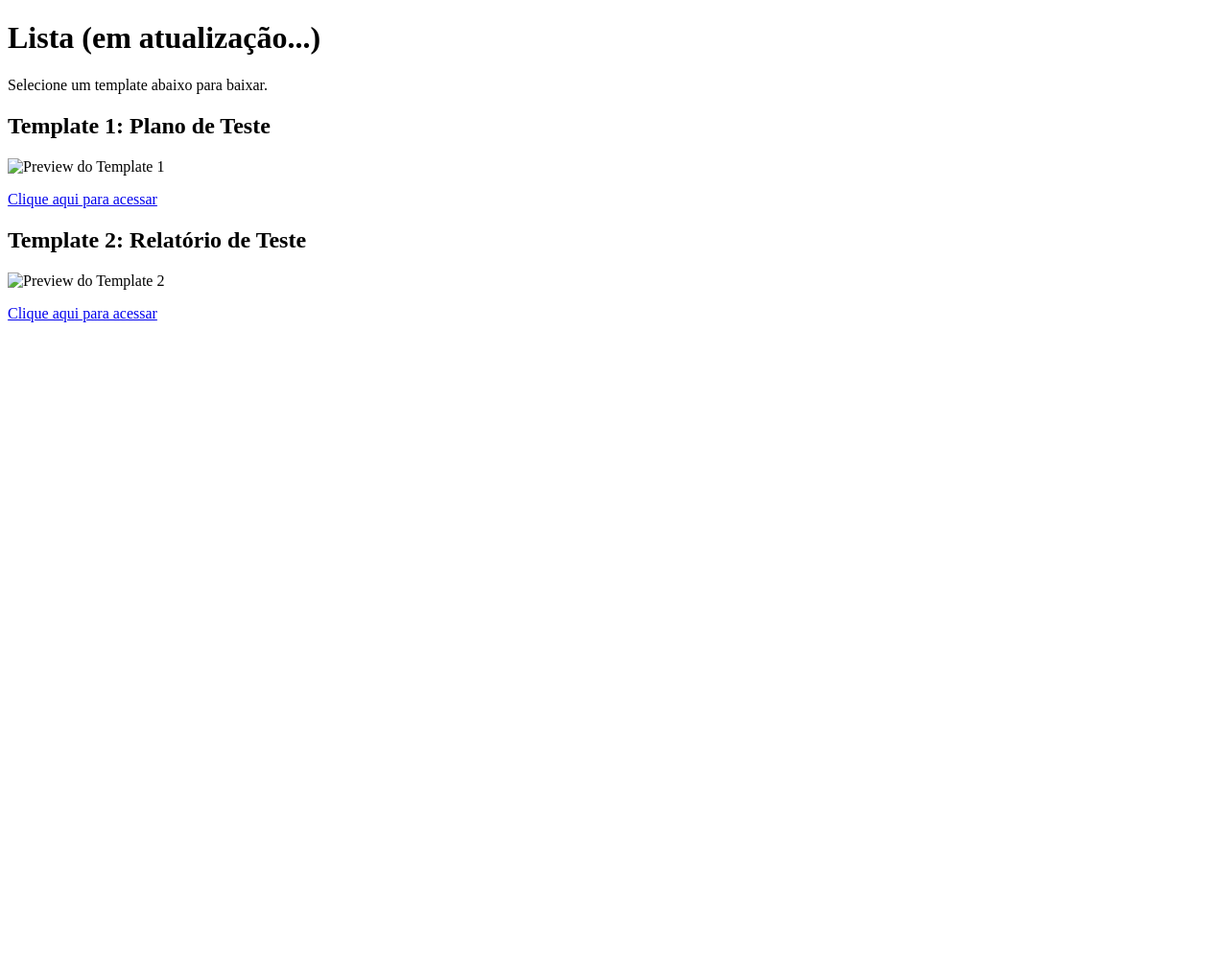
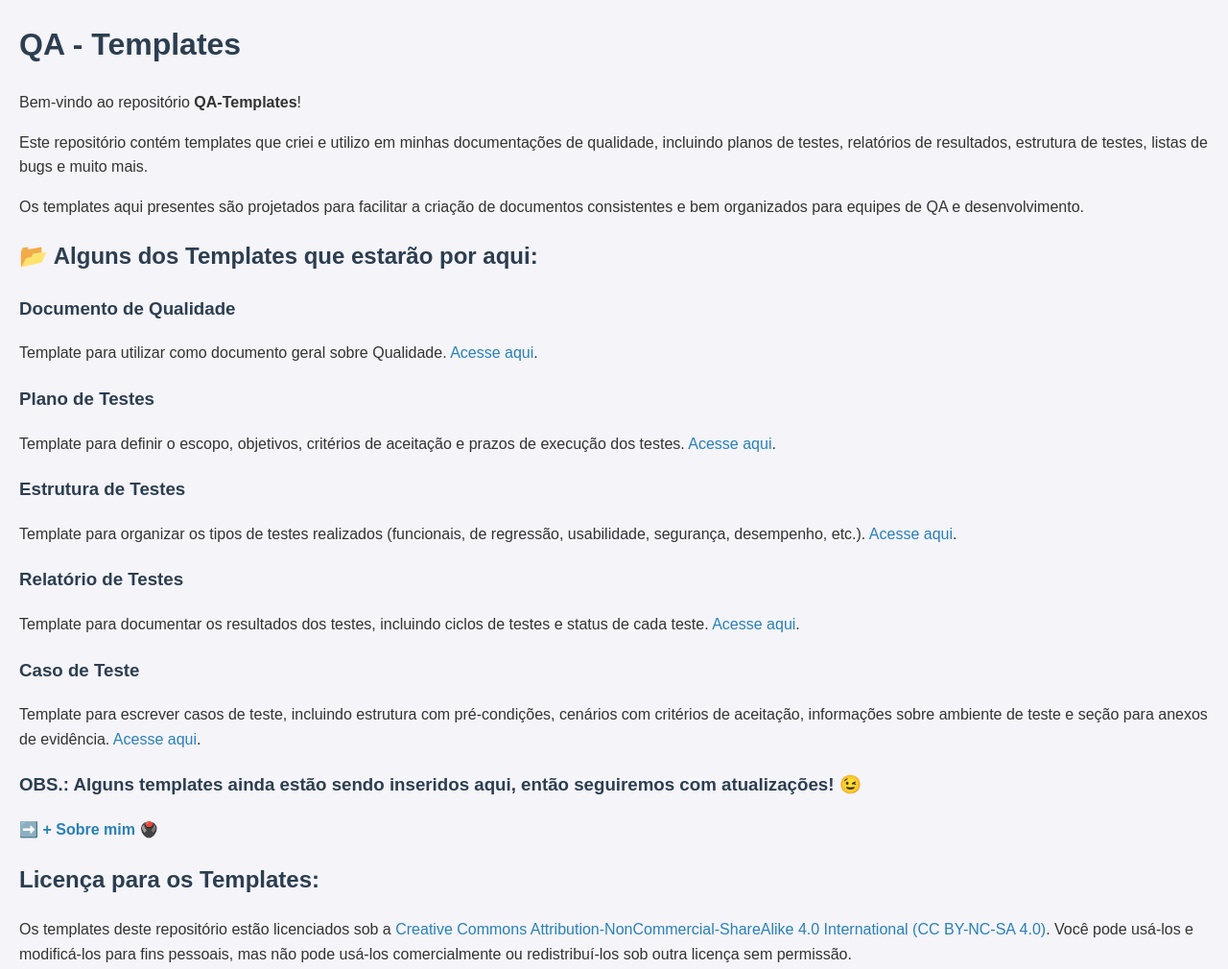
Before and after one commit to aneroliveira/PortfolioQA, a plain HTML site: page index.html in a window 1280 px wide. Shown: the top 1010 px of the page at 96% size. Before the commit the page ends 800 px from the top, so only its background shows below. Drawn offline with Linux system fonts and the light colour scheme.

Commit message:
Update index.html
Test: Adição do texto do readme para a página

```diff
--- a/index.html
+++ b/index.html
@@ -1,22 +1,112 @@
 <!DOCTYPE html>
 <html lang="pt-br">
 <head>
-  <meta charset="UTF-8">
-  <meta name="viewport" content="width=device-width, initial-scale=1.0">
-  <title>[QA] Templates</title>
+    <meta charset="UTF-8">
+    <meta name="viewport" content="width=device-width, initial-scale=1.0">
+    <title>QA - Templates</title>
+    <style>
+        body {
+            font-family: Arial, sans-serif;
+            line-height: 1.6;
+            margin: 20px;
+            padding: 0;
+            background-color: #f4f4f9;
+            color: #333;
+        }
+        h1, h2, h3 {
+            color: #2c3e50;
+        }
+        a {
+            color: #2980b9;
+            text-decoration: none;
+        }
+        a:hover {
+            text-decoration: underline;
+        }
+        .template {
+            margin-bottom: 20px;
+        }
+        .footer {
+            margin-top: 40px;
+            font-size: 0.9em;
+            color: #666;
+        }
+        img {
+            max-width: 100%;
+            height: auto;
+            margin: 20px 0;
+        }
+    </style>
 </head>
 <body>
-  <h1>Lista (em atualização...)</h1>
-  <p>Selecione um template abaixo para baixar.</p>
-  <div>
-    <h2>Template 1: Plano de Teste</h2>
-    <img src="template1-preview.png" alt="Preview do Template 1" width="300">
-    <p><a href="https://www.canva.com/link-para-template1" target="_blank">Clique aqui para acessar</a></p>
-  </div>
-  <div>
-    <h2>Template 2: Relatório de Teste</h2>
-    <img src="template2-preview.png" alt="Preview do Template 2" width="300">
-    <p><a href="https://www.canva.com/link-para-template2" target="_blank">Clique aqui para acessar</a></p>
-  </div>
+    <h1>QA - Templates</h1>
+    <p>Bem-vindo ao repositório <strong>QA-Templates</strong>!</p>
+    <p>
+        Este repositório contém templates que criei e utilizo em minhas documentações de qualidade, incluindo planos de testes, relatórios de resultados, estrutura de testes, listas de bugs e muito mais.
+    </p>
+    <p>
+        Os templates aqui presentes são projetados para facilitar a criação de documentos consistentes e bem organizados para equipes de QA e desenvolvimento.
+    </p>
+
+    <h2>📂 Alguns dos Templates que estarão por aqui:</h2>
+
+    <div class="template">
+        <h3>Documento de Qualidade</h3>
+        <p>
+            Template para utilizar como documento geral sobre Qualidade.
+            <a href="https://github.com/lorioliveira/-QA-Templates/blob/main/DOCUMENTA%C3%87%C3%83O%20DE%20QUALIDADE.pdf" target="_blank">Acesse aqui</a>.
+        </p>
+    </div>
+
+    <div class="template">
+        <h3>Plano de Testes</h3>
+        <p>
+            Template para definir o escopo, objetivos, critérios de aceitação e prazos de execução dos testes.
+            <a href="https://github.com/lorioliveira/-QA-Templates/blob/main/%5BQA%20-%20Modelo%5D%20Plano%20de%20Teste.pdf" target="_blank">Acesse aqui</a>.
+        </p>
+    </div>
+
+    <div class="template">
+        <h3>Estrutura de Testes</h3>
+        <p>
+            Template para organizar os tipos de testes realizados (funcionais, de regressão, usabilidade, segurança, desempenho, etc.).
+            <a href="https://github.com/lorioliveira/-QA-Templates/blob/main/Estrutura%20de%20Testes.pdf" target="_blank">Acesse aqui</a>.
+        </p>
+    </div>
+
+    <div class="template">
+        <h3>Relatório de Testes</h3>
+        <p>
+            Template para documentar os resultados dos testes, incluindo ciclos de testes e status de cada teste.
+            <a href="https://github.com/lorioliveira/-QA-Templates/blob/main/Relatorio_Testes" target="_blank">Acesse aqui</a>.
+        </p>
+    </div>
+
+    <div class="template">
+        <h3>Caso de Teste</h3>
+        <p>
+            Template para escrever casos de teste, incluindo estrutura com pré-condições, cenários com critérios de aceitação, informações sobre ambiente de teste e seção para anexos de evidência.
+            <a href="https://github.com/lorioliveira/-QA-Templates/blob/main/%5BQA%20-%20Modelo%5D%20Caso%20de%20Teste.pdf" target="_blank">Acesse aqui</a>.
+        </p>
+    </div>
+
+    <h3>OBS.: Alguns templates ainda estão sendo inseridos aqui, então seguiremos com atualizações! 😉</h3>
+
+    <p>
+        ➡️ <strong><a href="https://aneroliveira.notion.site/Bem-vinda-o-ao-meu-QG-122044ae16fd8008a8f4cc348fbbe337?pvs=74s" target="_blank">+ Sobre mim 🖲️</a></strong>
+    </p>
+
+    <h2>Licença para os Templates:</h2>
+    <p>
+        Os templates deste repositório estão licenciados sob a
+        <a href="https://creativecommons.org/licenses/by-nc-sa/4.0/" target="_blank">Creative Commons Attribution-NonCommercial-ShareAlike 4.0 International (CC BY-NC-SA 4.0)</a>.
+        Você pode usá-los e modificá-los para fins pessoais, mas não pode usá-los comercialmente ou redistribuí-los sob outra licença sem permissão.
+    </p>
+
+    <img src="https://github.com/user-attachments/assets/68f662aa-7764-4dcb-9af2-977daf5ef7f2" alt="Imagem ilustrativa dos templates">
+
+    <div class="footer">
+        🐞 Obrigada por visitar o repositório! 🌟
+    </div>
 </body>
 </html>
```
